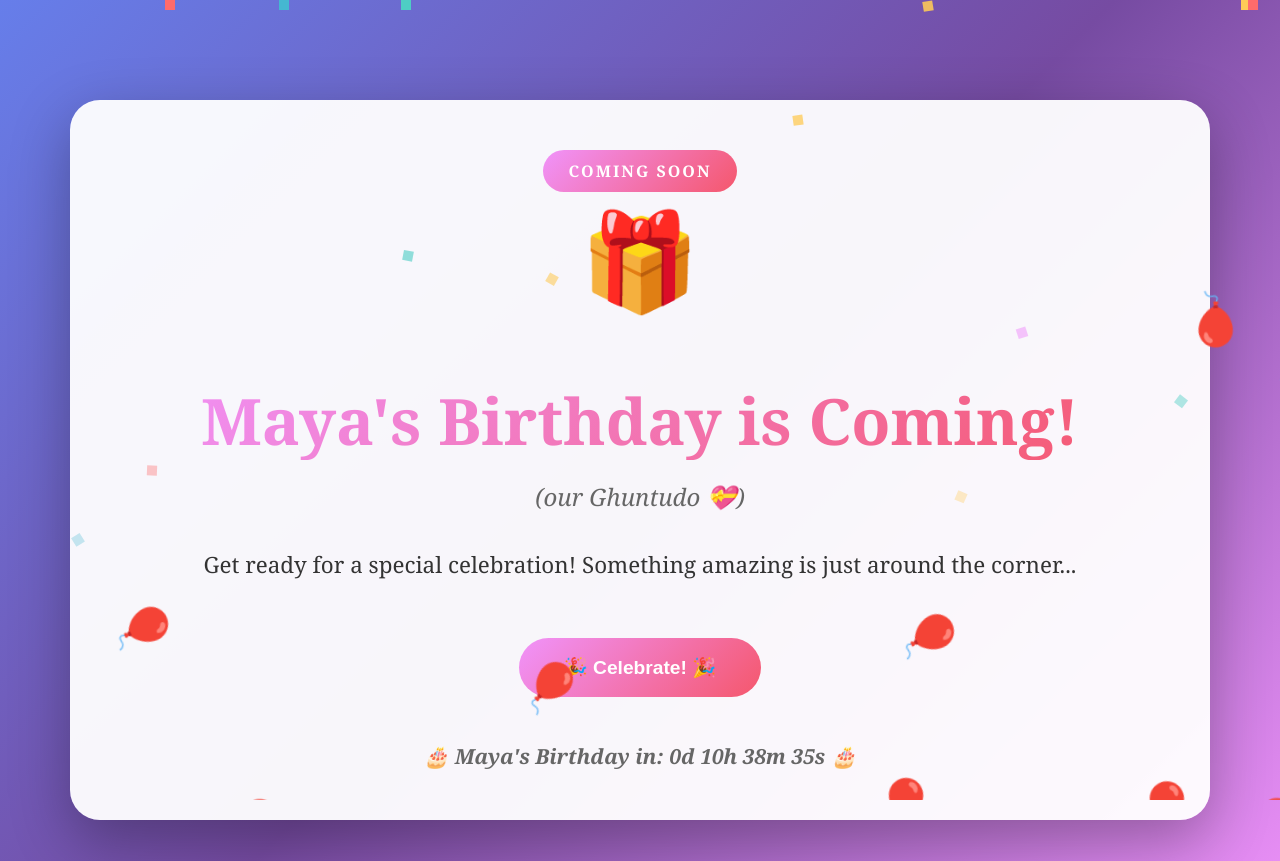
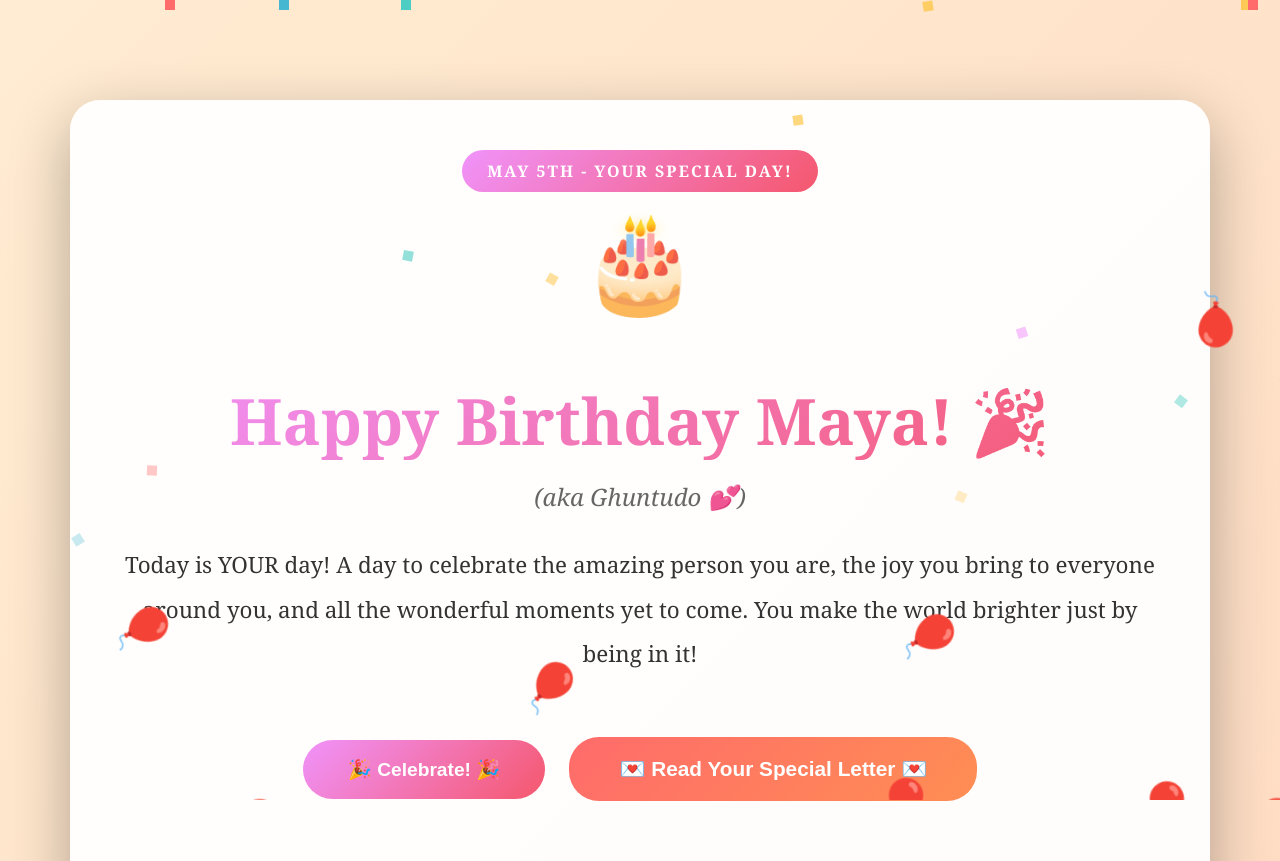
Before and after one commit to dipendrabist/valentines, a plain HTML site: page index.html in a window 1280 px wide. Shown: the top 861 px of the page. Drawn offline with Linux system fonts and the light colour scheme.

Commit message:
Update index.html

```diff
--- a/index.html
+++ b/index.html
@@ -559,7 +559,7 @@
             const day = now.getDate();
 
             // May 5th - Birthday!
-            if (month === 4 && day === 5) {
+            if (month === 4 && day === 4) {
                 return {
                     type: 'birthday-day',
                     badge: 'May 5th - Your Special Day!',
```
